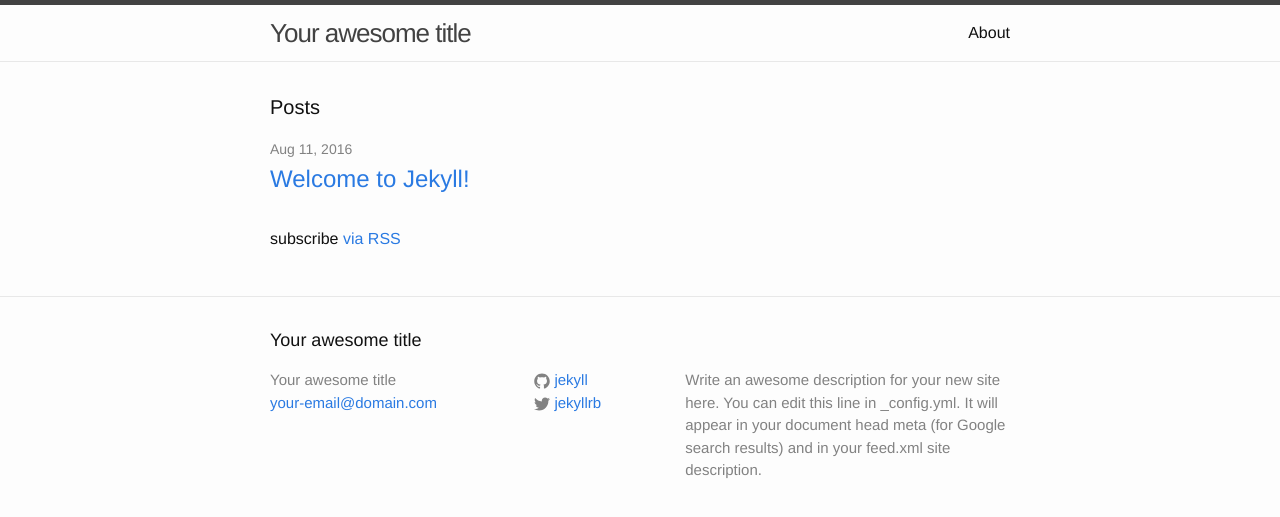
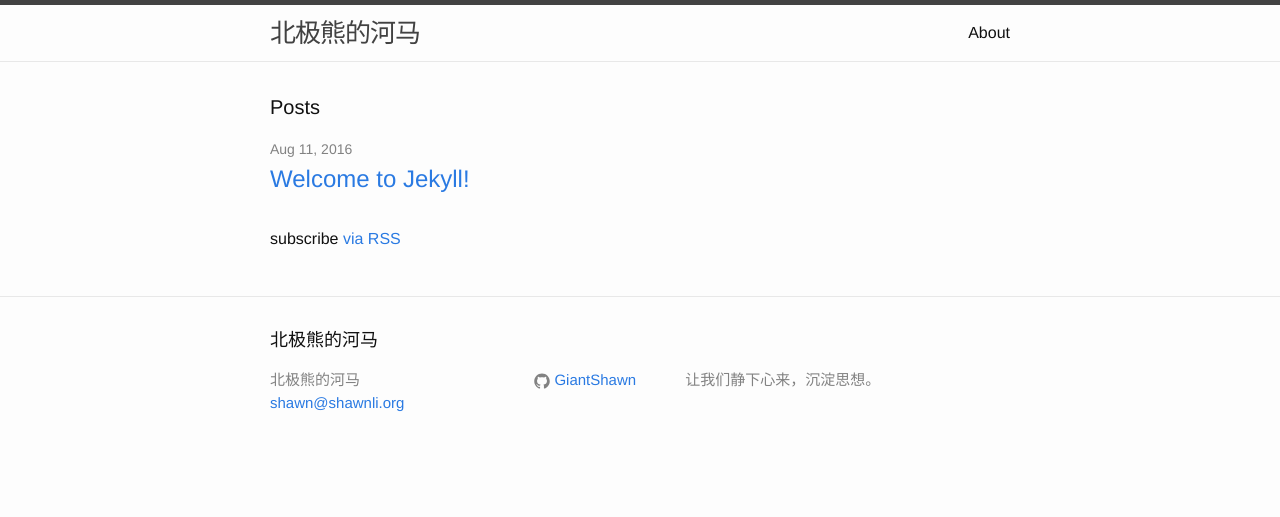
Before and after one commit to GiantShawn/GiantShawn.github.io, a Jekyll site: the page built from index.html, in a window 1280 px wide. Shown: the top 517 px of the page. Built offline with Jekyll 4.4.1, drawn with Linux system fonts in a browser that asks for light colours.

Commit message:
Create WebStorm project and Define Site name

```diff
--- a/_config.yml
+++ b/_config.yml
@@ -6,16 +6,16 @@
 # 'jekyll serve'. If you change this file, please restart the server process.
 
 # Site settings
-title: Your awesome title
-email: your-email@domain.com
+title: 北极熊的河马
+email: shawn@shawnli.org
 description: > # this means to ignore newlines until "baseurl:"
-  Write an awesome description for your new site here. You can edit this
-  line in _config.yml. It will appear in your document head meta (for
-  Google search results) and in your feed.xml site description.
+   让我们静下心来，沉淀思想。
 baseurl: "" # the subpath of your site, e.g. /blog
-url: "http://yourdomain.com" # the base hostname & protocol for your site
-twitter_username: jekyllrb
-github_username:  jekyll
+url: "http://shawnli.cc" # the base hostname & protocol for your site
+#host: 0.0.0.0
+#port: 5000
+#twitter_username: jekyllrb
+github_username:  GiantShawn
 
 # Build settings
 markdown: kramdown
```
Also changed, not shown: 1 other file.
